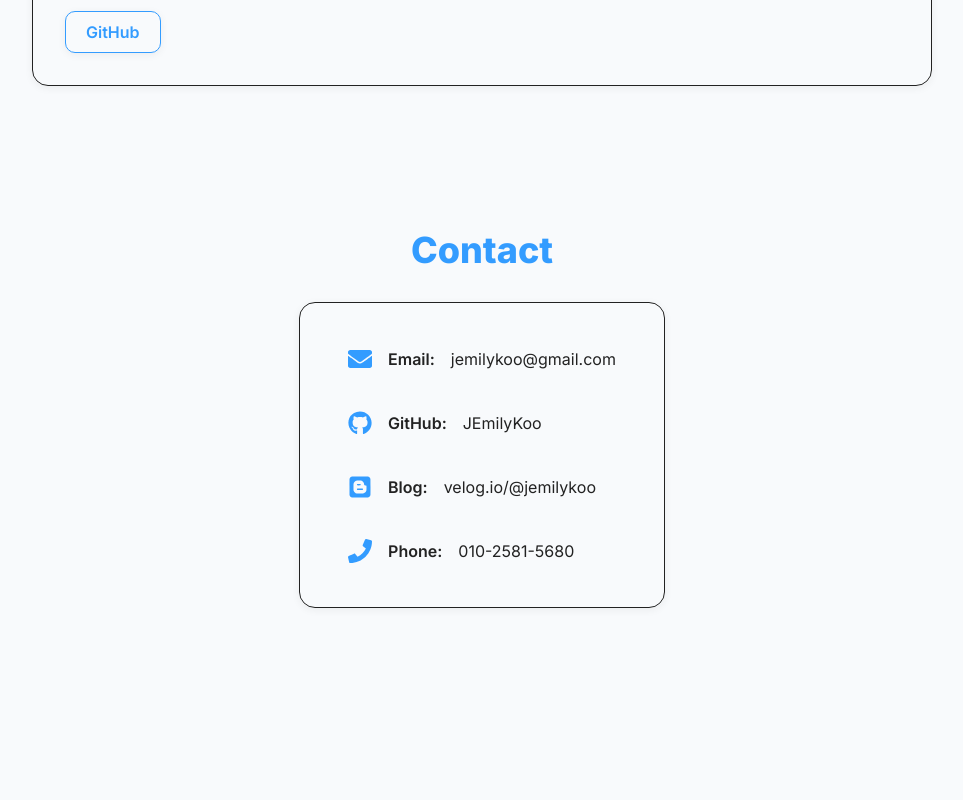
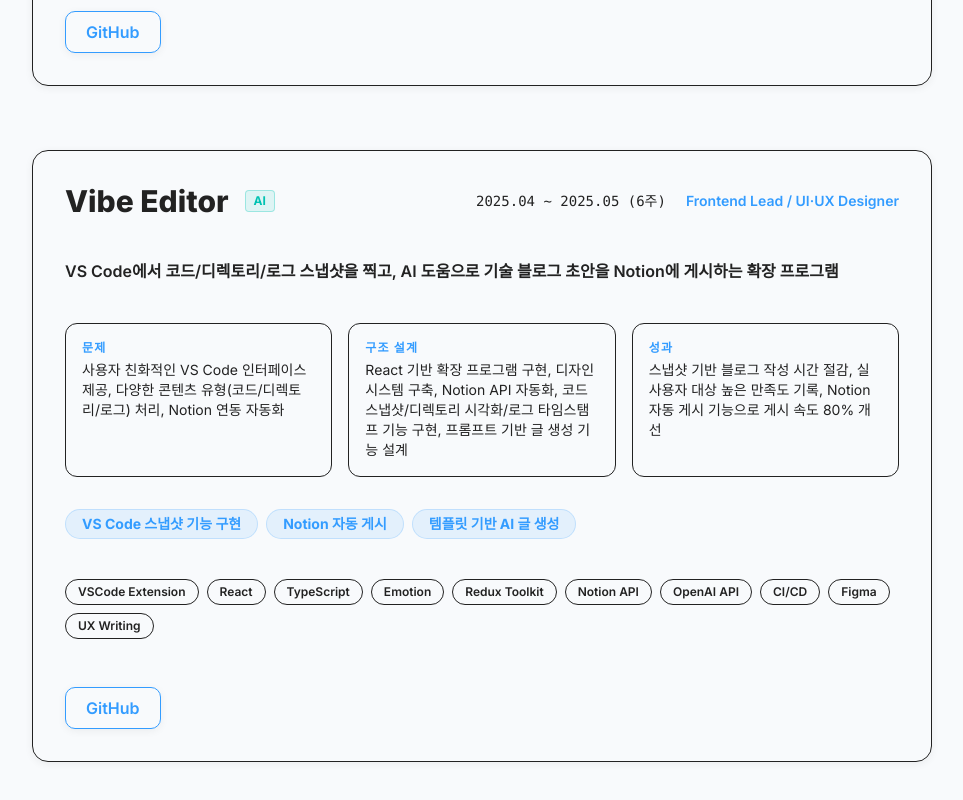
Before and after one commit to JEmilyKoo/portfolio, a Next.js app: page / in a window 1280 px wide. Shown: the part 3911-4711 px from the top of the page, without its empty margins (158-1121 px from the left). Before the commit the page ends 4615 px from the top, so only its background shows below. Built offline with nearby package versions, Linux system fonts and the light colour scheme.

Commit message:
feat: Vibe Editor 추가

```diff
--- a/components/projects.ts
+++ b/components/projects.ts
@@ -12,7 +12,7 @@
     metrics: ['로딩 99.47% 개선', 'Lighthouse 100점', 'FCM 실시간 반영'],
     tags: ['React', 'Next.js', 'Redux Toolkit', 'D3.js', 'PWA', 'FCM', 'Design System', 'CI/CD', 'Figma', 'Notion'],
     github: 'https://github.com/JEmilyKoo/chain-g',
-    ai: false,
+    ai: true,
   },
   {
     title: '다와따',
@@ -40,6 +40,19 @@
     github: 'https://github.com/JEmilyKoo/trip-manager-ai',
     ai: true,
   },
+  {
+    "title": "Vibe Editor",
+    "period": "2025.04 ~ 2025.05 (6주)",
+    "role": "Frontend Lead / UI·UX Designer",
+    "description": "VS Code에서 코드/디렉토리/로그 스냅샷을 찍고, AI 도움으로 기술 블로그 초안을 Notion에 게시하는 확장 프로그램",
+    "problem": "사용자 친화적인 VS Code 인터페이스 제공, 다양한 콘텐츠 유형(코드/디렉토리/로그) 처리, Notion 연동 자동화",
+    "solution": "React 기반 확장 프로그램 구현, 디자인 시스템 구축, Notion API 자동화, 코드 스냅샷/디렉토리 시각화/로그 타임스탬프 기능 구현, 프롬프트 기반 글 생성 기능 설계",
+    "result": "스냅샷 기반 블로그 작성 시간 절감, 실사용자 대상 높은 만족도 기록, Notion 자동 게시 기능으로 게시 속도 80% 개선",
+    "metrics": ["VS Code 스냅샷 기능 구현", "Notion 자동 게시", "템플릿 기반 AI 글 생성"],
+    "tags": ["VSCode Extension", "React", "TypeScript", "Emotion", "Redux Toolkit", "Notion API", "OpenAI API", "CI/CD", "Figma", "UX Writing"],
+    "github": "https://github.com/JEmilyKoo/vibe-editor",
+    "ai": true
+  }
 ];
 
 export default projects;
```
